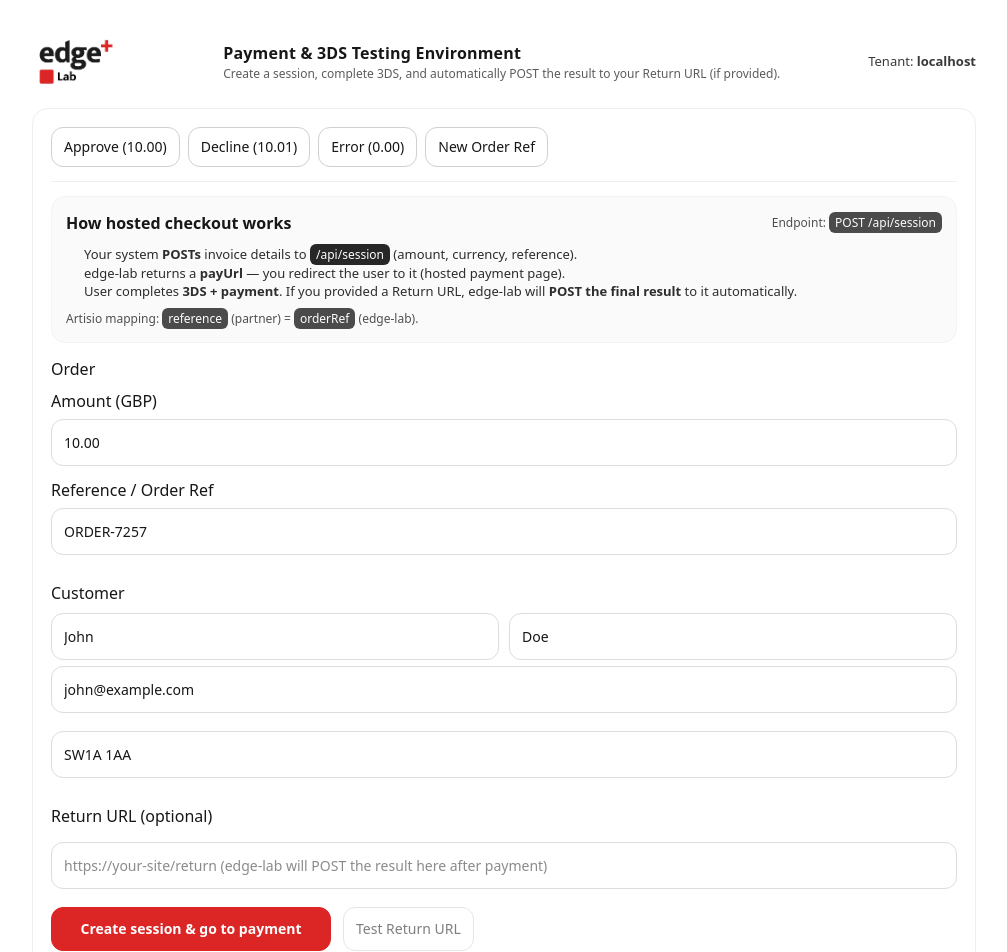
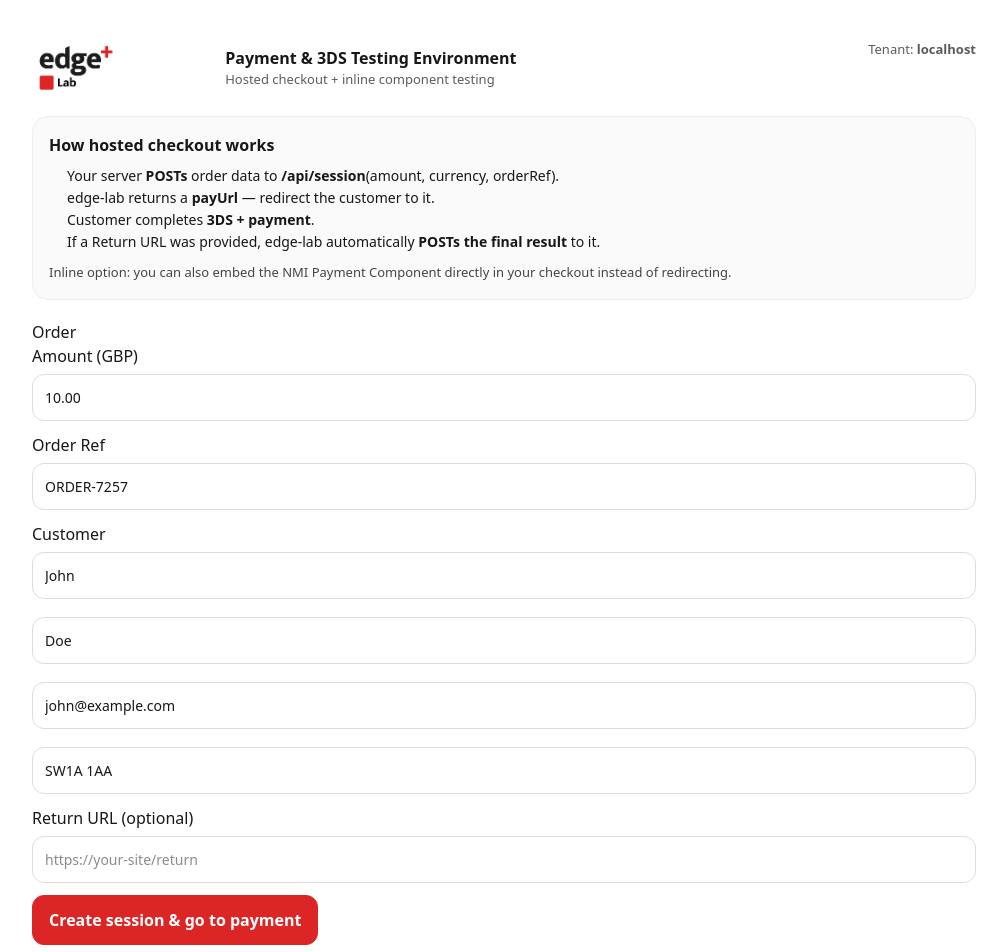
Before and after one commit to edge-plus-png/edge-lab-app, a Next.js app: page / in a window 1280 px wide. Shown: the top 952 px of the page, without its empty margins (136-1143 px from the left). Built offline with nearby package versions, Linux system fonts and the light colour scheme.

Commit message:
push staging

```diff
--- a/app/page.tsx
+++ b/app/page.tsx
@@ -17,81 +17,33 @@ export default function HomePage() {
   const [info, setInfo] = useState<string | null>(null);
   const [busy, setBusy] = useState(false);
 
-  const isDemo = tenant === "demo";
-
-  // Basic styles
-  const btnBase: React.CSSProperties = {
-    padding: "10px 12px",
-    border: "1px solid #d0d0d0",
-    borderRadius: 12,
-    background: "#fff",
-    cursor: "pointer",
-    fontSize: 14,
-    lineHeight: "18px",
-  };
-
-  const btnDisabled: React.CSSProperties = {
-    opacity: 0.55,
-    cursor: "not-allowed",
-  };
-
-  const btnPrimary: React.CSSProperties = {
-    ...btnBase,
-    background: LAB_RED,
-    borderColor: LAB_RED,
-    color: "#fff",
-    fontWeight: 800,
-    padding: "12px 14px",
-    minWidth: 280,
-  };
-
-  const inputStyle: React.CSSProperties = {
-    width: "100%",
-    margin: "6px 0 12px",
-    padding: "12px 12px",
-    borderRadius: 12,
-    border: "1px solid #ddd",
-    fontSize: 14,
-    outlineColor: LAB_RED,
-  };
-
-  const cardStyle: React.CSSProperties = {
-    border: "1px solid #eee",
-    borderRadius: 16,
-    padding: 18,
-    background: "#fff",
-  };
-
-  const howItWorksStyle: React.CSSProperties = {
-    marginTop: 14,
-    padding: 14,
-    borderRadius: 14,
-    border: "1px solid #f3f3f3",
-    background: "#fafafa",
-  };
-
-  const codeStyle: React.CSSProperties = {
-    background: "#111",
-    color: "#fff",
-    padding: "2px 6px",
-    borderRadius: 6,
-    fontSize: 12,
-  };
-
   useEffect(() => {
     const t = window.location.hostname.split(".")[0] || "";
     setTenant(t);
     setOrderRef(`ORDER-${Math.floor(Math.random() * 10000)}`);
   }, []);
 
-  function newOrderRef() {
-    setOrderRef(`ORDER-${Math.floor(Math.random() * 10000)}`);
-    setInfo("New orderRef generated.");
-  }
+  const btnPrimary: React.CSSProperties = {
+    background: LAB_RED,
+    border: "1px solid " + LAB_RED,
+    color: "#fff",
+    fontWeight: 800,
+    padding: "12px 16px",
+    borderRadius: 12,
+    cursor: "pointer",
+  };
+
+  const inputStyle: React.CSSProperties = {
+    width: "100%",
+    margin: "6px 0 12px",
+    padding: "12px",
+    borderRadius: 12,
+    border: "1px solid #ddd",
+    fontSize: 14,
+  };
 
   async function create() {
     setError(null);
-    setInfo(null);
     setBusy(true);
 
     try {
@@ -121,192 +73,96 @@ export default function HomePage() {
     }
   }
 
-  async function testReturnUrl() {
-    setError(null);
-    setInfo(null);
-
-    if (!returnUrl) {
-      setError("Enter a Return URL first.");
-      return;
-    }
-
-    setBusy(true);
-    try {
-      const res = await fetch("/api/return-url-test", {
-        method: "POST",
-        headers: { "content-type": "application/json" },
-        body: JSON.stringify({
-          returnUrl,
-          sampleResult: {
-            status: "approved",
-            resultId: "test-123",
-            orderRef,
-            amount: Number(amount),
-            currency: "GBP",
-          },
-        }),
-      });
-
-      const data = await res.json();
-      if (!res.ok) {
-        setError(data.error || "Return URL test failed");
-        return;
-      }
-
-      setInfo(`Return URL test sent (${data.statusCode || data.status || "OK"})`);
-    } catch (e: any) {
-      setError(e?.message || "Unexpected error");
-    } finally {
-      setBusy(false);
-    }
-  }
+  const isArtisio = tenant === "artisio";
 
   return (
-    <main style={{ maxWidth: 980, margin: "34px auto", fontFamily: "system-ui", padding: "0 18px" }}>
+    <main style={{ maxWidth: 980, margin: "40px auto", fontFamily: "system-ui", padding: "0 18px" }}>
       {/* Header */}
-      <div style={{ display: "flex", alignItems: "center", justifyContent: "space-between", gap: 12, marginBottom: 18 }}>
-        <div style={{ display: "flex", alignItems: "center", gap: 12 }}>
-          {/* Put your logo in /public/edge-lab-logo.png */}
+      <div style={{ display: "flex", justifyContent: "space-between", marginBottom: 20 }}>
+        <div style={{ display: "flex", gap: 14, alignItems: "center" }}>
           <img src="/edge-lab-logo.png" alt="edge lab" style={{ height: 56 }} />
           <div>
-            <div style={{ fontWeight: 800, letterSpacing: 0.2 }}>Payment & 3DS Testing Environment</div>
-            <div style={{ fontSize: 12, opacity: 0.7 }}>
-              Create a session, complete 3DS, and automatically POST the result to your Return URL (if provided).
+            <div style={{ fontWeight: 800 }}>Payment & 3DS Testing Environment</div>
+            <div style={{ fontSize: 13, opacity: 0.7 }}>
+              Hosted checkout + inline component testing
+            </div>
+          </div>
+        </div>
+        <div style={{ fontSize: 13, opacity: 0.7 }}>
+          Tenant: <b>{tenant}</b>
         </div>
       </div>
 
-          {isDemo && (
-            <span
-              style={{
-                marginLeft: 8,
-                padding: "4px 10px",
-                borderRadius: 999,
-                background: "#fee2e2",
-                color: "#991b1b",
-                fontSize: 12,
-                fontWeight: 800,
-              }}
-            >
-              DEMO
-            </span>
-          )}
+      {/* How it works */}
+      <div style={{
+        padding: 16,
+        borderRadius: 16,
+        background: "#fafafa",
+        border: "1px solid #eee",
+        marginBottom: 20
+      }}>
+        <div style={{ fontWeight: 800, marginBottom: 8 }}>
+          How hosted checkout works
         </div>
 
-        <div style={{ fontSize: 13, opacity: 0.85 }}>
-          Tenant: <b>{tenant || "…"}</b>
-        </div>
-      </div>
+        <ol style={{ margin: 0, paddingLeft: 18, fontSize: 14, lineHeight: "22px" }}>
+          <li>
+            Your server <b>POSTs</b> order data to <b>/api/session</b>
+            (amount, currency{isArtisio ? ", reference" : ", orderRef"}).
+          </li>
+          <li>
+            edge-lab returns a <b>payUrl</b> — redirect the customer to it.
+          </li>
+          <li>
+            Customer completes <b>3DS + payment</b>.
+          </li>
+          <li>
+            If a Return URL was provided, edge-lab automatically <b>POSTs the final result</b> to it.
+          </li>
+        </ol>
 
-      {/* Alerts */}
-      {error && (
-        <div style={{ padding: 12, background: "#fee2e2", borderRadius: 12, marginBottom: 12, border: "1px solid #fecaca" }}>
-          <b>Error:</b> {error}
-        </div>
-      )}
-      {info && (
-        <div style={{ padding: 12, background: "#ecfdf5", borderRadius: 12, marginBottom: 12, border: "1px solid #bbf7d0" }}>
-          {info}
+        {isArtisio && (
+          <div style={{ marginTop: 10, fontSize: 13, opacity: 0.8 }}>
+            Artisio mapping: <b>reference</b> = <b>orderRef</b>
           </div>
         )}
 
-      <div style={cardStyle}>
-        {/* Quick actions */}
-        <div style={{ display: "flex", gap: 8, flexWrap: "wrap", marginBottom: 14 }}>
-          <button type="button" onClick={() => setAmount("10.00")} disabled={busy} style={busy ? { ...btnBase, ...btnDisabled } : btnBase}>
-            Approve (10.00)
-          </button>
-
-          <button type="button" onClick={() => setAmount("10.01")} disabled={busy} style={busy ? { ...btnBase, ...btnDisabled } : btnBase}>
-            Decline (10.01)
-          </button>
-
-          <button type="button" onClick={() => setAmount("0.00")} disabled={busy} style={busy ? { ...btnBase, ...btnDisabled } : btnBase}>
-            Error (0.00)
-          </button>
-
-          <button type="button" onClick={newOrderRef} disabled={busy} style={busy ? { ...btnBase, ...btnDisabled } : btnBase}>
-            New Order Ref
-          </button>
-        </div>
-
-        <hr style={{ margin: "14px 0", border: 0, borderTop: "1px solid #eee" }} />
-
-        {/* How it works (simple + developer-friendly) */}
-        <div style={howItWorksStyle}>
-          <div style={{ display: "flex", alignItems: "center", justifyContent: "space-between", gap: 12, flexWrap: "wrap" }}>
-            <div style={{ fontWeight: 800 }}>How hosted checkout works</div>
-            <div style={{ fontSize: 12, opacity: 0.75 }}>
-              Endpoint: <span style={codeStyle}>POST /api/session</span>
-            </div>
-          </div>
-
-          <ol style={{ margin: "10px 0 0", paddingLeft: 18, fontSize: 13, opacity: 0.9, lineHeight: "18px" }}>
-            <li>
-              Your system <b>POSTs</b> invoice details to <span style={codeStyle}>/api/session</span> (amount, currency, reference).
-            </li>
-            <li>
-              edge-lab returns a <b>payUrl</b> — you redirect the user to it (hosted payment page).
-            </li>
-            <li>
-              User completes <b>3DS + payment</b>. If you provided a Return URL, edge-lab will <b>POST the final result</b> to it automatically.
-            </li>
-          </ol>
-
-          <div style={{ marginTop: 10, fontSize: 12, opacity: 0.75 }}>
-            Artisio mapping: <span style={codeStyle}>reference</span> (partner) = <span style={codeStyle}>orderRef</span> (edge-lab).
+        <div style={{ marginTop: 10, fontSize: 13, opacity: 0.8 }}>
+          Inline option: you can also embed the NMI Payment Component directly in your checkout instead of redirecting.
         </div>
       </div>
 
       {/* Form */}
-        <h3 style={{ margin: "14px 0 8px" }}>Order</h3>
+      <h3>Order</h3>
       <label>Amount (GBP)</label>
       <input style={inputStyle} value={amount} onChange={(e) => setAmount(e.target.value)} />
 
-        <label>Reference / Order Ref</label>
+      <label>{isArtisio ? "Reference" : "Order Ref"}</label>
       <input style={inputStyle} value={orderRef} onChange={(e) => setOrderRef(e.target.value)} />
 
-        <h3 style={{ margin: "14px 0 8px" }}>Customer</h3>
-        <div style={{ display: "grid", gridTemplateColumns: "1fr 1fr", gap: 10 }}>
-          <input style={{ ...inputStyle, margin: 0 }} placeholder="First name" value={firstName} onChange={(e) => setFirstName(e.target.value)} />
-          <input style={{ ...inputStyle, margin: 0 }} placeholder="Last name" value={lastName} onChange={(e) => setLastName(e.target.value)} />
-        </div>
-
+      <h3>Customer</h3>
+      <input style={inputStyle} placeholder="First name" value={firstName} onChange={(e) => setFirstName(e.target.value)} />
+      <input style={inputStyle} placeholder="Last name" value={lastName} onChange={(e) => setLastName(e.target.value)} />
       <input style={inputStyle} placeholder="Email" value={email} onChange={(e) => setEmail(e.target.value)} />
       <input style={inputStyle} placeholder="Postcode" value={postalCode} onChange={(e) => setPostalCode(e.target.value)} />
 
-        <h3 style={{ margin: "14px 0 8px" }}>Return URL (optional)</h3>
+      <h3>Return URL (optional)</h3>
       <input
         style={inputStyle}
-          placeholder="https://your-site/return (edge-lab will POST the result here after payment)"
+        placeholder="https://your-site/return"
         value={returnUrl}
         onChange={(e) => setReturnUrl(e.target.value)}
       />
 
-        <div style={{ display: "flex", gap: 12, flexWrap: "wrap", marginTop: 6 }}>
-          <button
-            style={busy ? { ...btnPrimary, ...btnDisabled } : btnPrimary}
-            onClick={create}
-            disabled={busy}
-            title="Creates a session and opens the hosted payment page"
-          >
-            {busy ? "Working..." : "Create session & go to payment"}
+      <button onClick={create} style={btnPrimary} disabled={busy}>
+        {busy ? "Creating session…" : "Create session & go to payment"}
       </button>
 
-          <button
-            style={busy || !returnUrl ? { ...btnBase, ...btnDisabled } : btnBase}
-            type="button"
-            onClick={testReturnUrl}
-            disabled={busy || !returnUrl}
-            title="Send a sample payload to your Return URL"
-          >
-            Test Return URL
-          </button>
+      {error && (
+        <div style={{ marginTop: 12, color: "red" }}>
+          {error}
         </div>
-
-        <p style={{ fontSize: 12.5, opacity: 0.7, marginTop: 10 }}>
-          Local tip: <code>demo.localhost:3000</code> is for local development only. For real 3DS + gateway testing, use staging.
-        </p>
-      </div>
+      )}
     </main>
   );
 }
```
Also changed, not shown: app/api/charge/route.ts (+34 -26 lines), app/api/result-resend/route.ts (+25 -20 lines), app/api/return-url-test/route.ts (+13 -5 lines). Lines whose indentation alone changed are shown as unchanged.
